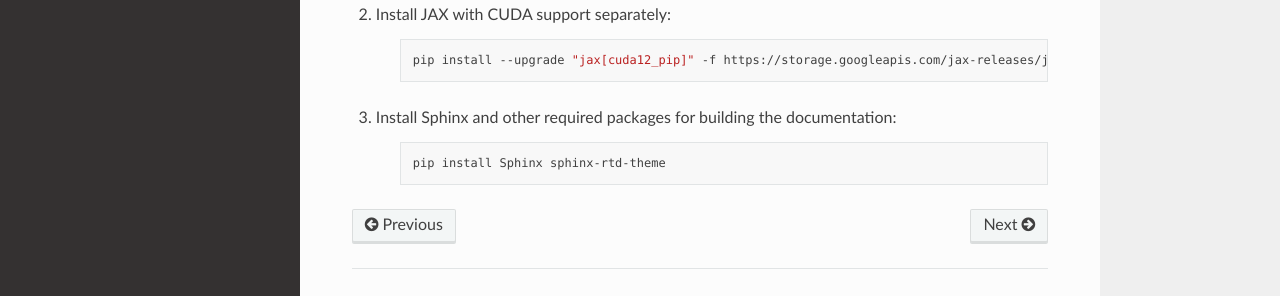
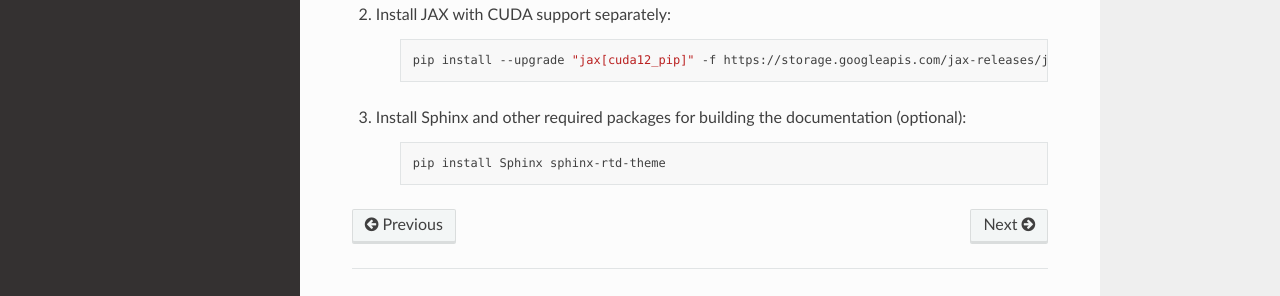
Before and after one commit to tvh0021/aweSOM, a Sphinx documentation site: the page built from docs/source/installation.rst, in a window 1280 px wide. Shown: the part 293-589 px from the top of the page. Built offline with Sphinx 7.4.7 and the Read the Docs theme 2.0.0, drawn with Linux system fonts in a browser that asks for light colours.

```diff
--- a/docs/source/installation.rst
+++ b/docs/source/installation.rst
@@ -15,7 +15,7 @@ Installation
 
         pip install --upgrade "jax[cuda12_pip]" -f https://storage.googleapis.com/jax-releases/jax_cuda_releases.html
 
-3. Install Sphinx and other required packages for building the documentation:
+3. Install Sphinx and other required packages for building the documentation (optional):
 
     .. code-block:: bash
 
```
Also changed, not shown: .readthedocs.yaml (added).
